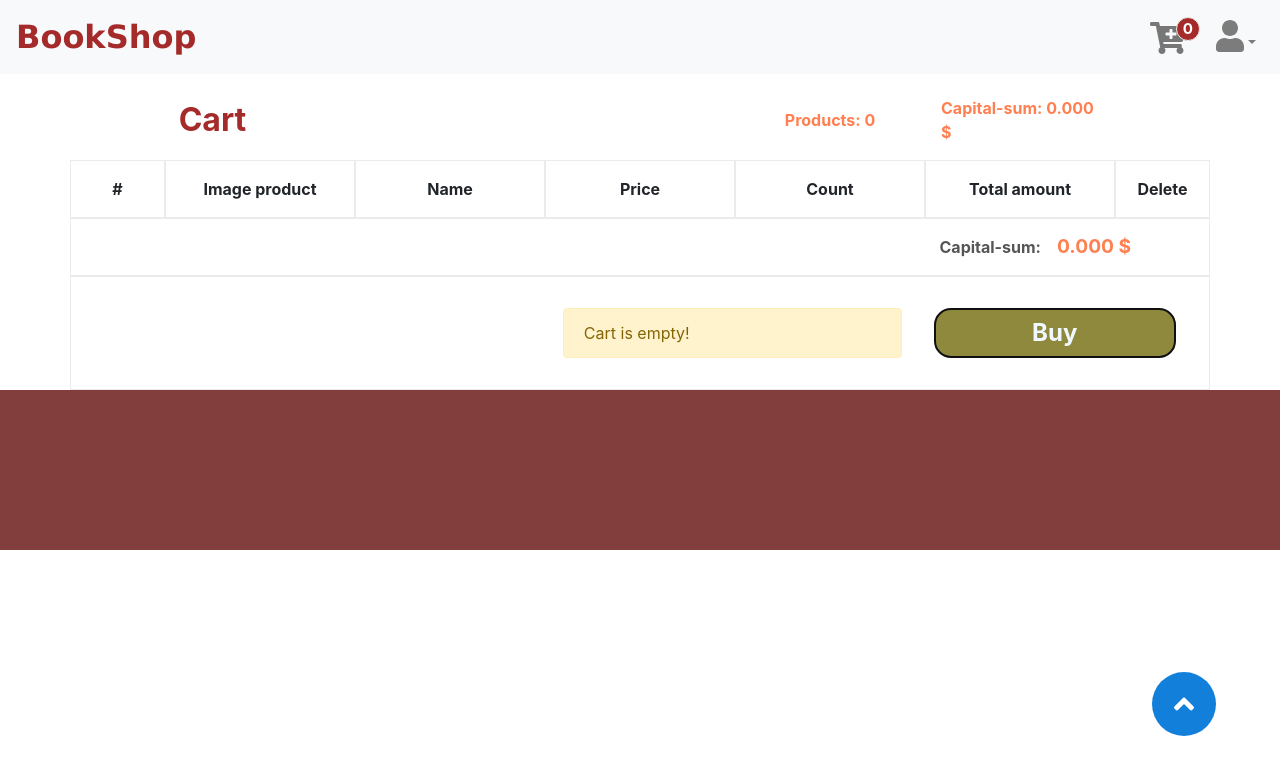
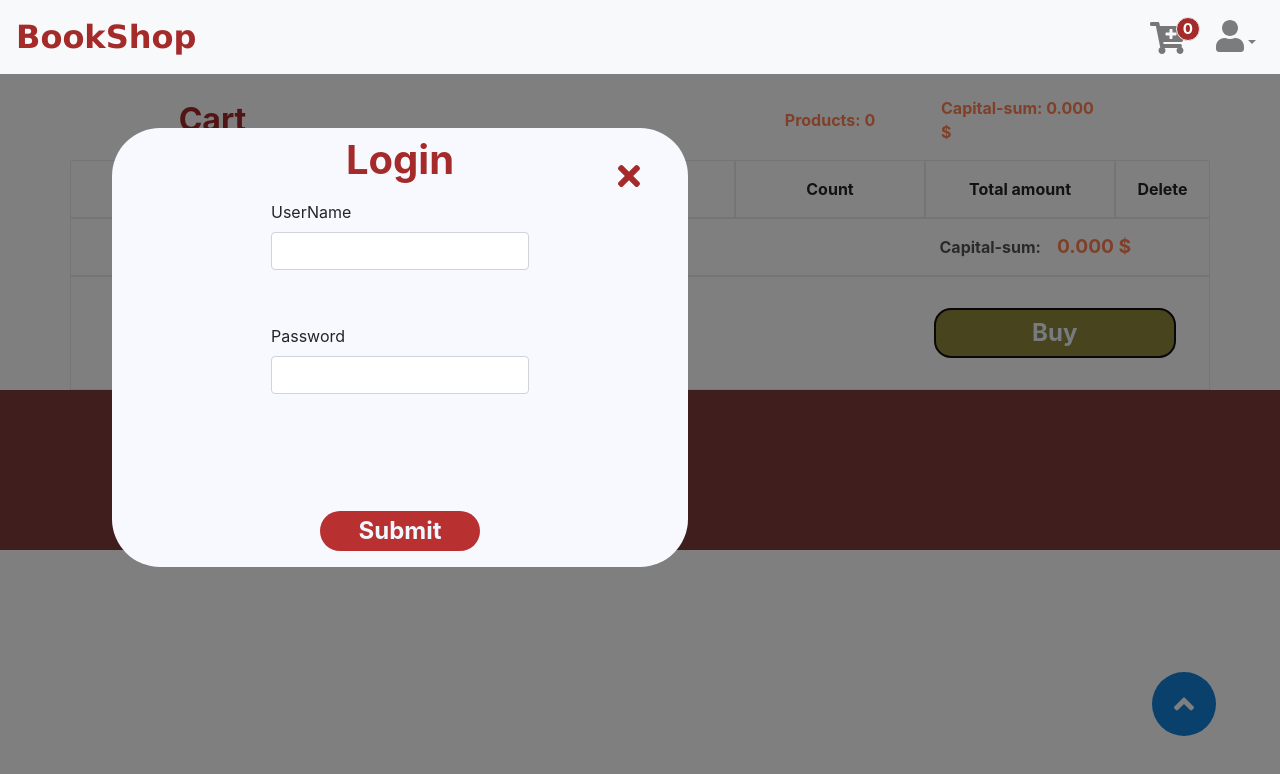
Before and after one commit to vntgithub/frontend-bookshop, a React (Create React App) app: page /cart in a window 1280 px wide. Both pictures are taken after a click on the button "Buy". Shown: the top 774 px of the page. Built offline with nearby package versions, Linux system fonts and the light colour scheme.

Commit message:
add auth cookie

```diff
--- a/src/App.js
+++ b/src/App.js
@@ -1,16 +1,22 @@
 import React, { useState, useEffect } from "react";
 import { BrowserRouter as Router, Switch, Route } from "react-router-dom";
 
-import { CartContext, UserContext } from "./contexts/Context";
+import { CartContext, UserContext, ModalLoginContext } from "./contexts/Context";
+import ModalLogin from './components/ModalLogin';
 import Topmenu from "./components/TopMeu";
 import Footer from "./components/Footer";
 import HomePgae from "./pages/Home";
 import CartPage from "./pages/Cart";
 import ToTop from './components/ToTop';
-function App(props) {
+import userApi from "./api/user.api";
+function App() {
   const [userCart, setUserCart] = useState([]);
   const [user, setUser] = useState(null);
+  const [login, setLogin] = useState(false);
   useEffect(() => {
+    if(document.cookie !== ''){
+      userApi.getByCookie(document.cookie.substr(3), setUser);
+    }
     if(localStorage.getItem('cartItems')){
       const arrayItems = JSON.parse(localStorage.getItem('cartItems'));
       setUserCart(arrayItems);
@@ -18,15 +24,19 @@ function App(props) {
       localStorage.setItem('cartItems', []);
     }
   }, []);
+  const openModalLogin = () => setLogin(!login);
   return (
 
     <CartContext.Provider value={{ userCart, setUserCart }}>
     <UserContext.Provider value={{ user, setUser }}>
       <Router>
-      <Topmenu />
+      <Topmenu openModalLogin={openModalLogin} />
+      {login&&<ModalLogin openModalLogin={openModalLogin} />}
         <Switch>
           <Route path="/" exact component={HomePgae} />
-          <Route path="/cart" component={CartPage} />
+          <ModalLoginContext.Provider value={{ login, setLogin }}>
+            <Route path="/cart" component={CartPage} />
+          </ModalLoginContext.Provider>
         </Switch>
         <Footer />
         <ToTop />
--- a/src/api/user.api.js
+++ b/src/api/user.api.js
@@ -7,10 +7,17 @@ const userApi = {
       .post(url, user)
       .then((res) => {
         if(res && res.data.login){
+          document.cookie = "id=" + res.data.user._id;
           setUser(res.data.user);
         }
       })
       .catch((err) => console.log(err));
   },
+  getByCookie: async (cookie, setUser) => {
+    const url = process.env.REACT_APP_URL_DATABASE + `user/getbyid/${cookie}`
+    await axios.get(url)
+          .then(res => setUser(res.data.user))
+          .catch(err => console.log(err))
+  }
 };
 export default userApi;
--- a/src/components/ModalLogin.js
+++ b/src/components/ModalLogin.js
@@ -9,7 +9,7 @@ import './style/modallogin.css';
 import { UserContext } from '../contexts/Context';
 
 const ModalLogin = (props) => {
-    const { user, setUser } = useContext(UserContext);
+    const { setUser } = useContext(UserContext);
     const [data, setData] = useState({
         username: '',
         password: '',
@@ -40,10 +40,10 @@ const ModalLogin = (props) => {
     return(
         <div>
         <div className="overlay"></div>
-        <Container className="invoice-form">
-            <FontAwesomeIcon icon={faTimes} className="exit" onClick={props.toggle} />
+        <Container className="login-form">
+            <FontAwesomeIcon icon={faTimes} className="exit" onClick={props.openModalLogin} />
             <Row className="justify-content-center m-2">
-                <h1 className="title-information">Infomation</h1>
+                <h1 className="title-information">Login</h1>
             </Row>
             <Row className="justify-content-center">
                 <Col sm={6}>
@@ -71,6 +71,7 @@ const ModalLogin = (props) => {
             </Row>
         </Container>
         </div>
+
     );
 }
 export default ModalLogin;
--- a/src/components/Product.js
+++ b/src/components/Product.js
@@ -2,12 +2,13 @@ import React from "react";
 import { useContext } from "react";
 import { Row } from "reactstrap";
 
-import { CartContext } from '../contexts/Context';
+import { CartContext, ModalLoginContext } from '../contexts/Context';
 import "./style/product.css";
 
 const Product = (props) => {
   const { userCart, setUserCart } = useContext(CartContext);
   const addToCart = (book) => {
+
    return () => {
      const index = userCart.findIndex(element => element.item._id === book._id);
      if(index === -1){
--- a/src/components/TopMeu.js
+++ b/src/components/TopMeu.js
@@ -15,7 +15,6 @@ import {
 
 import "./style/TopMenu.css";
 import { CartContext, UserContext } from '../contexts/Context';
-import ModalLogin from './ModalLogin';
 import { FontAwesomeIcon } from '@fortawesome/react-fontawesome';
 import { faUser } from '@fortawesome/free-solid-svg-icons';
 import { faCartPlus } from '@fortawesome/free-solid-svg-icons';
@@ -25,23 +24,24 @@ const TopMenu = (props) => {
   const { user } = useContext(UserContext);
   let avt;
   if(user) {
-    avt = <img style={{width: "2.5rem", height: "2.5rem"}} src={user.urlimg} alt="userimg" />;
+    avt = <img
+            style={{width: "2.5rem", height: "2.5rem"}}
+            src={user.urlimg} alt="userimg"
+            className="userAvt" />;
   }else{
     avt = <FontAwesomeIcon icon={faUser} size="2x" /> ;
   }
   const [isOpen, setIsOpen] = useState(false);
-  const [login, setLogin] = useState(false);
   const { userCart } = useContext(CartContext);
   const toggle = () => setIsOpen(!isOpen);
   let count = 0;
   for(let i = 0; i < userCart.length; i++){
     count += userCart[i].count;
   };
-  const openModalLogin = () => setLogin(!login);
   return (
 
     <div>
-      {login&&<ModalLogin openModalLogin={openModalLogin} />}
+
       <Navbar fixed="top" color="light" light expand="md">
         <NavbarBrand href="/">
           <div className="logo">BookShop</div>
@@ -63,7 +63,7 @@ const TopMenu = (props) => {
                 {avt}
               </DropdownToggle>
               <DropdownMenu right>
-                <DropdownItem onClick={openModalLogin}>
+                <DropdownItem onClick={props.openModalLogin}>
                   <p>Login/Sigin</p>
                 </DropdownItem>
                 <DropdownItem>
--- a/src/components/style/TopMenu.css
+++ b/src/components/style/TopMenu.css
@@ -3,6 +3,7 @@
 }
 .userAvt {
   border-radius: 50%;
+  border: 2px solid #777;
 }
 .logo {
   font-family: "Lucida Sans", "Lucida Sans Regular", "Lucida Grande",
--- a/src/components/style/modallogin.css
+++ b/src/components/style/modallogin.css
@@ -0,0 +1,72 @@
+.login-form {
+  position: fixed;
+  z-index: 2;
+  background-color: ghostwhite;
+  border-radius: 3rem;
+  transition: opacity 60ms;
+  right: 37rem;
+  top: 8rem;
+  width: 36rem !important;
+}
+.title-information {
+  color: brown;
+  font-weight: bold;
+}
+.invoice-form p {
+  color: red;
+  margin-top: -0.2rem;
+  margin-left: 0.5rem;
+}
+
+.require {
+  display: flex;
+  margin: 0.8rem 0 0.1rem 0;
+  color: red;
+}
+#name,
+#phone,
+#adress {
+  visibility: hidden;
+}
+
+.button-submit {
+  width: 10rem;
+  height: 2.5rem;
+  border-radius: 2rem;
+  background-color: rgb(184, 48, 48);
+  color: aliceblue;
+  display: flex;
+  justify-content: center;
+  align-items: center;
+  font-weight: bold;
+  cursor: pointer;
+}
+.button-submit:hover {
+  background-color: rgb(223, 65, 65);
+  transition: 3ms;
+}
+.overlay {
+  position: fixed; /* Sit on top of the page content */
+  display: block; /* Hidden by default */
+  width: 100%; /* Full width (cover the whole page) */
+  height: 100%; /* Full height (cover the whole page) */
+  top: 0;
+  left: 0;
+  right: 0;
+  bottom: 0;
+  background-color: rgba(0, 0, 0, 0.5); /* Black background with opacity */
+  z-index: 1;
+}
+.exit {
+  font-size: 2rem;
+  color: brown;
+  position: absolute;
+  right: 3rem;
+  top: 2rem;
+  cursor: pointer;
+}
+.exit:hover {
+  color: rgb(207, 76, 76);
+  font-size: 2.5rem;
+  transition: 1ms;
+}
--- a/src/contexts/Context.js
+++ b/src/contexts/Context.js
@@ -3,3 +3,5 @@ import React from 'react';
 export const CartContext = React.createContext(null);
 
 export const UserContext = React.createContext(null);
+
+export const ModalLoginContext = React.createContext(null);
--- a/src/pages/Cart.js
+++ b/src/pages/Cart.js
@@ -1,7 +1,7 @@
 import React, { useState } from 'react';
 import { useContext } from 'react';
 import { Container, Row, Col, Alert } from 'reactstrap';
-import { CartContext } from "../contexts/Context";
+import { CartContext, ModalLoginContext } from "../contexts/Context";
 
 import { FontAwesomeIcon } from '@fortawesome/react-fontawesome';
 import { faPlusCircle } from '@fortawesome/free-solid-svg-icons';
@@ -11,9 +11,12 @@ import InvoiceForm from '../components/InvoiceForm';
 
 import './style/cart.css';
 
-const CartPage = () => {
+const CartPage = (props) => {
+    const { userCart, setUserCart } = useContext(CartContext);
+    const { login, setLogin } = useContext(ModalLoginContext);
+    console.log(login);
     const [isOpen, setIsOpen] = useState(false);
-    const { userCart, setUserCart } = useContext(CartContext);
+    const [checkUser, setCheckUser] = useState(false);
     let count = 0, totalAmount = 0;
     for(let i = 0; i < userCart.length; i++){
         count += userCart[i].count;
@@ -54,6 +57,13 @@ const CartPage = () => {
             return;
         }
         setIsOpen(!isOpen);
+    }
+    const buy = () => {
+        if(document.cookie == ''){
+            setLogin(!login);
+            return;
+        }
+        toggle();
     }
     return (
         <Container className="container-cartpage">
@@ -109,7 +119,7 @@ const CartPage = () => {
                     </Alert>
                 </Col>
                 <Col sm={{size: 3}}>
-                    <button onClick={toggle}>Buy</button>
+                    <button onClick={buy}>Buy</button>
                 </Col>
             </Row>
 
--- a/src/pages/Home.js
+++ b/src/pages/Home.js
@@ -17,7 +17,7 @@ const HomePage = () => {
   const [categogies, setCategogies] = useState([]);
   const [page, setPage] = useState(0);
   const [pageCategogies, setPageCategogies] = useState('All books');
-  const { userCart, setUserCart } = useContext(CartContext);
+  const { setUserCart } = useContext(CartContext);
   useEffect(() => {
     const componentDidMount = async () => {
       await bookApi.getBooks(page, setBook);
```
